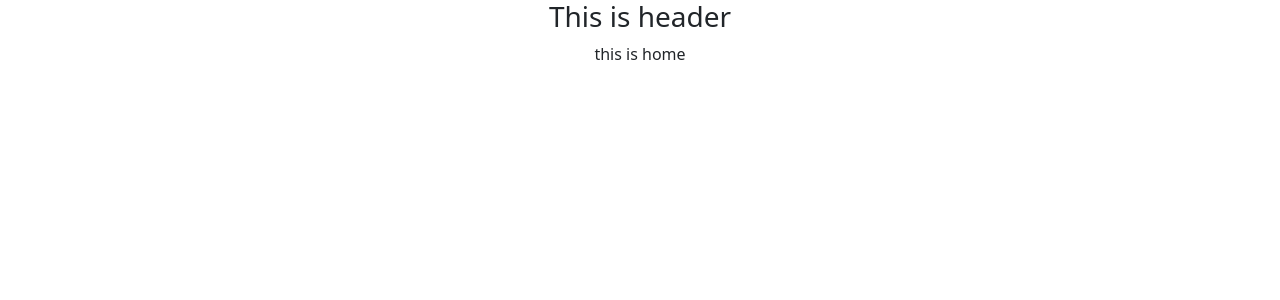
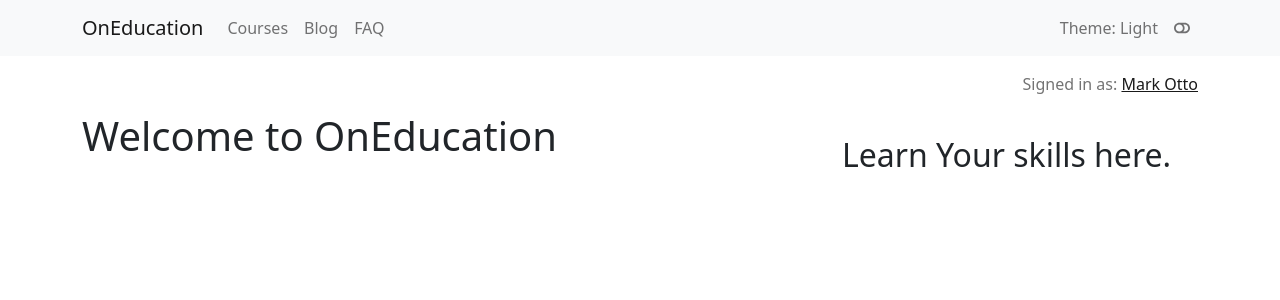
Before and after one commit to tawsifahmed/OnEducation-Client, a React (Create React App) app: page / in a window 1280 px wide. Shown: the top 300 px of the page. Built offline with nearby package versions, Linux system fonts and the light colour scheme.

Commit message:
created navbar with website name

```diff
--- a/package.json
+++ b/package.json
@@ -11,6 +11,7 @@
     "react": "^18.2.0",
     "react-bootstrap": "^2.5.0",
     "react-dom": "^18.2.0",
+    "react-icons": "^4.6.0",
     "react-router-dom": "^6.4.2",
     "react-scripts": "5.0.1",
     "web-vitals": "^2.1.4"
--- a/src/App.js
+++ b/src/App.js
@@ -1,11 +1,10 @@
-import logo from './logo.svg';
 import './App.css';
 import { RouterProvider } from 'react-router-dom';
 import { routes } from './Routes/Routes/Routes';
 
 function App() {
   return (
-    <div className="App">
+    <div>
       <RouterProvider router={routes}></RouterProvider>
     </div>
   );
--- a/src/Pages/Course/Course.js
+++ b/src/Pages/Course/Course.js
@@ -1,9 +1,20 @@
 import React from 'react';
+import { Col, Container, Row } from 'react-bootstrap';
+import LeftSideNav from '../Shared/LeftSideNav/LeftSideNav';
 
 const Course = () => {
     return (
         <div>
-            this is course info
+            <Container>
+                <Row>
+                    <Col lg="3">
+                        <LeftSideNav></LeftSideNav>
+                    </Col>
+                    <Col lg="9">
+                        This is course info
+                    </Col>
+                </Row>
+            </Container>
         </div>
     );
 };
--- a/src/Pages/Courses/Courses.js
+++ b/src/Pages/Courses/Courses.js
@@ -1,5 +1,7 @@
 import React from 'react';
 import { Col, Container, Row } from 'react-bootstrap';
+import { Outlet } from 'react-router-dom';
+
 import LeftSideNav from '../Shared/LeftSideNav/LeftSideNav';
 
 const Courses = () => {
@@ -10,7 +12,7 @@ const Courses = () => {
                     <Col lg="3">
                         <LeftSideNav></LeftSideNav>
                     </Col>
-                    <Col lg="9">Course Description</Col>
+                    <Col lg="9"><Outlet></Outlet></Col>
                 </Row>
             </Container>
         </div>
--- a/src/Pages/Home/Home/Home.js
+++ b/src/Pages/Home/Home/Home.js
@@ -1,9 +1,19 @@
 import React from 'react';
+import { Col, Container, Row } from 'react-bootstrap';
 
 const Home = () => {
     return (
         <div>
-            this is home
+            <Container>
+                <Row>
+                    <Col lg="8">
+                        <h1 className='align-items-center'>Welcome to OnEducation</h1>
+                    </Col>
+                    <Col lg="4">
+                        <h2 className='mt-4'>Learn Your skills here.</h2>
+                    </Col>
+                </Row>
+            </Container>
         </div>
     );
 };
--- /dev/null
+++ b/src/Pages/Shared/Header/Header.css
@@ -0,0 +1,3 @@
+.nav {
+    text-align: center;
+}
--- a/src/Pages/Shared/Header/Header.js
+++ b/src/Pages/Shared/Header/Header.js
@@ -1,9 +1,46 @@
 import React from 'react';
+import Container from 'react-bootstrap/Container';
+import Nav from 'react-bootstrap/Nav';
+import Navbar from 'react-bootstrap/Navbar';
+import { FaToggleOff } from "react-icons/fa";
+
+
 
 const Header = () => {
     return (
         <div>
-            <h3>This is header</h3>
+            <Navbar collapseOnSelect expand="lg" bg="light" variant="light">
+                <Container>
+                    <Navbar.Brand href="/">OnEducation</Navbar.Brand>
+                    <Navbar.Toggle aria-controls="responsive-navbar-nav" />
+                    <Navbar.Collapse id="responsive-navbar-nav">
+                        <Nav className="me-auto">
+                            <Nav.Link href="/courses">Courses</Nav.Link>
+                            <Nav.Link href="#pricing">Blog</Nav.Link>
+                            <Nav.Link>FAQ</Nav.Link>
+
+                        </Nav>
+                        <Nav>
+                            <Nav.Link>Theme: Light</Nav.Link>
+                            <Nav.Link>
+                                <FaToggleOff className='mb-1'></FaToggleOff>
+                            </Nav.Link>
+                        </Nav>
+                    </Navbar.Collapse>
+                </Container>
+            </Navbar>
+            <Navbar>
+                <Container>
+                    <Navbar.Brand className='d-none' href="#home">Navbar with text</Navbar.Brand>
+                    <Navbar.Toggle />
+                    <Navbar.Collapse className="justify-content-end">
+                        <Navbar.Text>
+                            Signed in as: <a href="#login">Mark Otto</a>
+                        </Navbar.Text>
+                    </Navbar.Collapse>
+                </Container>
+            </Navbar>
+
         </div>
     );
 };
--- a/src/Pages/Shared/LeftSideNav/LeftSideNav.js
+++ b/src/Pages/Shared/LeftSideNav/LeftSideNav.js
@@ -1,9 +1,27 @@
 import React from 'react';
+import { useEffect } from 'react';
+import { useState } from 'react';
+import { Link } from 'react-router-dom';
 
 const LeftSideNav = () => {
+    const [courses, setCourses] = useState([]);
+
+    useEffect(() => {
+        fetch('http://localhost:9000/site-courses')
+            .then(res => res.json())
+            .then(data => setCourses(data));
+    }, [])
+
     return (
         <div>
-            this is course nav 'left'
+            <h3>All Courses: {courses.length}</h3>
+            <div>
+                {
+                    courses.map(course => <p key={course.id}>
+                        <Link to={`/course/${course.id}`}>{course.name}</Link>
+                    </p>)
+                }
+            </div>
         </div>
     );
 };
```
Also changed, not shown: src/Routes/Routes/Routes.js (+10 -0 lines), 1 other file (tests, documents, lock files or other folders).
